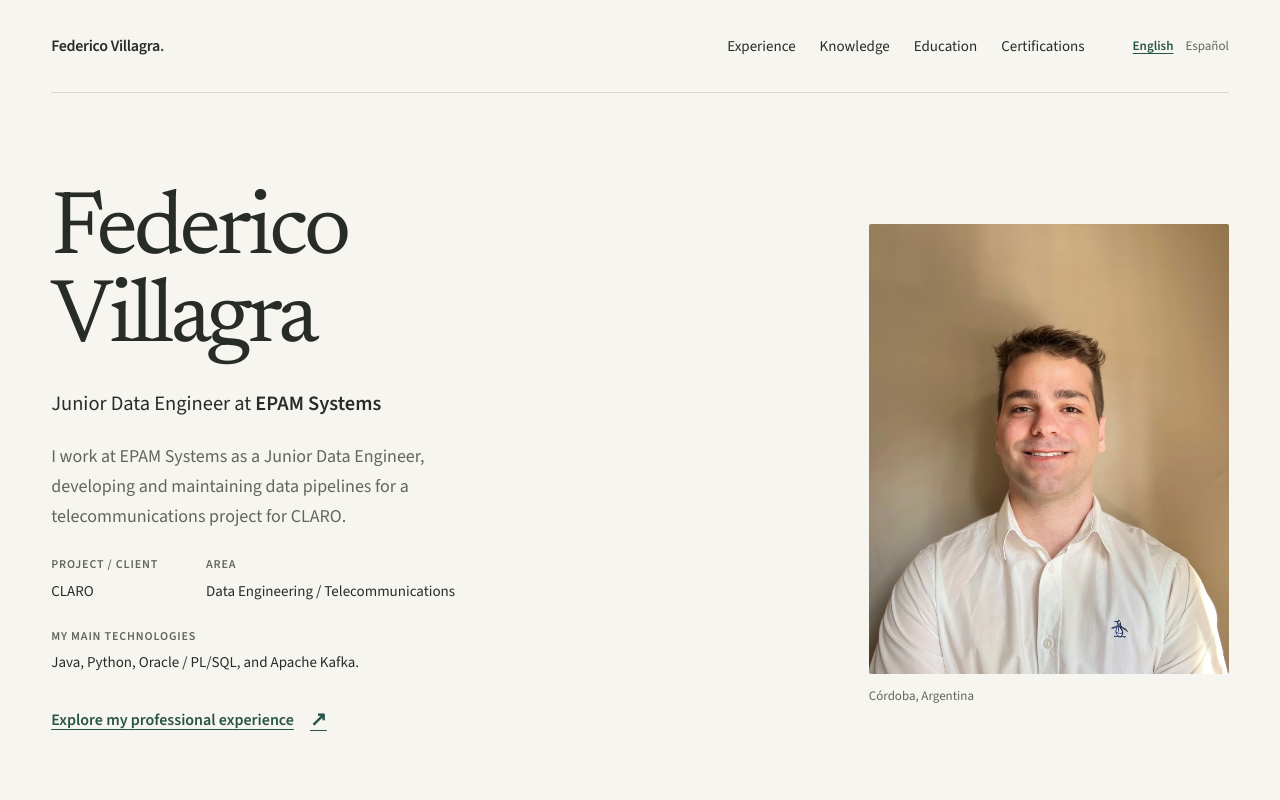
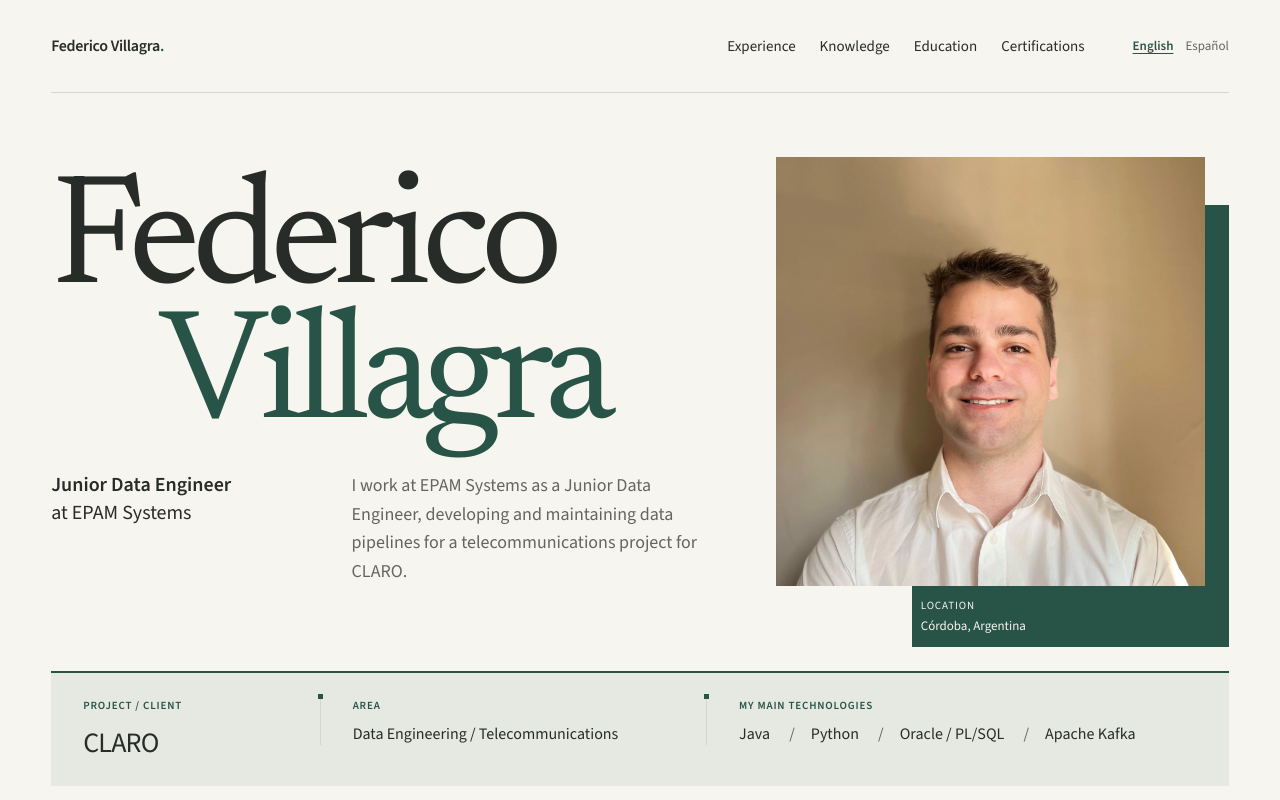
Before and after one commit to fedevillagra/federico-villagra-portfolio, a Next.js app: page / in a window 1280 px wide. Shown: the top 800 px of the page. Built offline with nearby package versions, Linux system fonts and the light colour scheme.

Commit message:
feat: redesign portfolio hero

```diff
--- a/src/app/globals.css
+++ b/src/app/globals.css
@@ -196,111 +196,6 @@ article + article {
   color: var(--accent-foreground);
 }
 
-.hero {
-  display: grid;
-  gap: var(--space-7);
-  padding-block: var(--space-7) var(--space-6);
-}
-.hero-copy {
-  min-width: 0;
-}
-.hero h1 {
-  max-width: 10ch;
-  margin: 0;
-  font-family: var(--font-editorial), Georgia, serif;
-  font-size: clamp(3.5rem, 7vw, 6.25rem);
-  font-weight: 400;
-  line-height: 0.98;
-  letter-spacing: -0.045em;
-  text-wrap: balance;
-}
-.hero-role {
-  margin-block: var(--space-5) 0;
-  font-size: clamp(1.125rem, 1.6vw, 1.375rem);
-  line-height: 1.45;
-}
-.hero-role strong {
-  font-weight: 600;
-}
-.hero-description {
-  max-width: 49ch;
-  margin-block: var(--space-5);
-  color: var(--muted);
-  font-size: 1.125rem;
-  line-height: 1.65;
-}
-.hero-context {
-  display: flex;
-  flex-wrap: wrap;
-  gap: var(--space-4) var(--space-7);
-  margin-block: var(--space-5);
-}
-.hero-context dt,
-.hero-technologies > span {
-  display: block;
-  color: var(--muted);
-  font-size: 0.75rem;
-  font-weight: 600;
-  letter-spacing: 0.07em;
-  text-transform: uppercase;
-}
-.hero-context dd {
-  margin: var(--space-1) 0 0;
-  font-size: 0.9375rem;
-}
-.hero-technologies {
-  margin-block: var(--space-5);
-  font-size: 0.9375rem;
-}
-.hero-technologies > span {
-  margin-block-end: var(--space-1);
-}
-.hero-action {
-  display: inline-flex;
-  align-items: center;
-  gap: var(--space-4);
-  min-height: 44px;
-  color: var(--accent);
-  font-size: 1rem;
-  font-weight: 600;
-  text-decoration-thickness: 1px;
-}
-.hero-action span {
-  text-decoration: none;
-  font-size: 1.25rem;
-}
-.hero-portrait {
-  width: min(100%, 20rem);
-  margin: 0;
-}
-.hero-portrait img {
-  display: block;
-  width: 100%;
-  height: auto;
-  aspect-ratio: 4 / 5;
-  object-fit: cover;
-  object-position: 50% 45%;
-  border-radius: var(--radius-small);
-}
-.hero-portrait figcaption {
-  padding-block-start: var(--space-3);
-  color: var(--muted);
-  font-size: 0.8125rem;
-}
-
-@media (min-width: 48rem) {
-  .hero {
-    grid-template-columns: minmax(0, 1.4fr) minmax(0, 1fr);
-    gap: var(--space-7);
-    padding-block: var(--space-8);
-    align-items: center;
-  }
-  .hero-portrait {
-    width: 100%;
-    max-width: var(--portrait-width);
-    justify-self: end;
-  }
-}
 @media (min-width: 64rem) {
   .site-header {
     grid-template-columns: 1fr auto auto;
@@ -312,11 +207,6 @@ article + article {
     grid-column: auto;
     padding: 0;
   }
-  .hero {
-    grid-template-columns: minmax(0, 1fr) var(--portrait-width);
-    gap: var(--space-8);
-    padding-block: var(--space-9) var(--space-8);
-  }
 }
 @media (prefers-reduced-motion: reduce) {
   :root {
--- /dev/null
+++ b/src/components/hero.module.css
@@ -0,0 +1,303 @@
+.hero {
+  --hero-tonal: color-mix(in srgb, var(--accent) 8%, var(--background));
+  display: grid;
+  grid-template-columns: minmax(0, 1fr);
+  gap: var(--space-5);
+  padding-block: var(--space-6) 0;
+}
+.name {
+  margin: 0;
+  font-family: var(--font-editorial), Georgia, serif;
+  font-size: clamp(4.5rem, 12vw, 7rem);
+  font-weight: 400;
+  line-height: 0.86;
+  letter-spacing: -0.055em;
+}
+.name > span {
+  display: block;
+}
+.name > span:last-child {
+  margin-inline-start: 30%;
+  color: var(--accent);
+}
+.role {
+  margin: 0;
+  font-size: 1.125rem;
+  line-height: 1.4;
+}
+.role > span {
+  display: block;
+}
+.role > span:first-child {
+  font-weight: 600;
+}
+.role strong {
+  font-weight: 400;
+}
+.portrait {
+  position: relative;
+  isolation: isolate;
+  margin: 0;
+  padding-inline-end: var(--space-5);
+}
+.portrait::before {
+  content: "";
+  position: absolute;
+  z-index: -1;
+  inset: var(--space-5) 0 0 30%;
+  background: var(--accent);
+}
+.portrait img {
+  display: block;
+  width: 100%;
+  height: auto;
+  aspect-ratio: 6 / 5;
+  object-fit: cover;
+  object-position: 50% 36%;
+}
+.portrait figcaption {
+  margin-inline-start: 30%;
+  margin-inline-end: calc(-1 * var(--space-5));
+  padding: var(--space-3) var(--space-4);
+  color: var(--background);
+  font-size: 0.8125rem;
+  line-height: 1.4;
+}
+.portrait :where(figcaption) > span {
+  display: block;
+  font-size: 0.6875rem;
+  text-transform: uppercase;
+  letter-spacing: 0.08em;
+  margin-block-end: var(--space-1);
+}
+.description {
+  margin: 0;
+  max-width: 48ch;
+  font-size: 1rem;
+  line-height: 1.6;
+  color: var(--muted);
+}
+.metadata {
+  display: grid;
+  grid-template-columns: 1fr 1.5fr;
+  gap: var(--space-5);
+  margin: 0;
+  padding: var(--space-5);
+  background: var(--hero-tonal);
+  border-block-start: 2px solid var(--accent);
+}
+.metadata dt {
+  font-size: 0.6875rem;
+  letter-spacing: 0.075em;
+  text-transform: uppercase;
+  font-weight: 600;
+  color: var(--accent);
+}
+.metadata dd {
+  margin: var(--space-2) 0 0;
+  font-size: 0.9375rem;
+  line-height: 1.4;
+}
+.project dd {
+  font-size: 1.5rem;
+  letter-spacing: -0.03em;
+}
+.stack {
+  grid-column: 1 / -1;
+}
+.stack ul {
+  display: flex;
+  flex-wrap: wrap;
+  gap: var(--space-2) var(--space-4);
+  list-style: none;
+  padding: 0;
+  margin: 0;
+}
+.stack li {
+  margin: 0;
+}
+.stack li:not(:last-child)::after {
+  content: " /";
+  color: var(--muted);
+  margin-inline-start: var(--space-4);
+}
+.endnote {
+  display: flex;
+  flex-wrap: wrap;
+  justify-content: space-between;
+  align-items: center;
+  gap: var(--space-3) var(--space-6);
+  padding-block: 0 var(--space-3);
+  border-block-end: 1px solid var(--border);
+}
+.endnote a {
+  display: inline-flex;
+  align-items: center;
+  gap: var(--space-3);
+  min-height: 44px;
+  font-size: 0.9375rem;
+  color: var(--accent);
+}
+.next {
+  text-decoration: none;
+}
+.next > span:first-child {
+  font-size: 0.75rem;
+}
+.action {
+  text-decoration-thickness: 1px;
+}
+.action > span {
+  font-size: 1.5rem;
+  transition: transform var(--motion-fast) ease;
+}
+.action:hover > span {
+  transform: translate(2px, 2px);
+}
+@media (min-width: 37.5rem) and (max-width: 47.99rem) {
+  .portrait {
+    width: 65%;
+    justify-self: end;
+  }
+}
+@media (min-width: 48rem) {
+  .hero {
+    grid-template-columns: repeat(12, minmax(0, 1fr));
+    column-gap: var(--space-4);
+    row-gap: var(--space-5);
+    padding-block-start: var(--space-7);
+  }
+  .name {
+    grid-column: 1 / 9;
+    grid-row: 1;
+    font-size: clamp(6rem, 11vw, 10rem);
+    position: relative;
+    z-index: 1;
+    align-self: end;
+  }
+  .role {
+    grid-column: 2 / 8;
+    grid-row: 2;
+    font-size: 1.25rem;
+    align-self: center;
+  }
+  .portrait {
+    grid-column: 9 / -1;
+    grid-row: 1 / 4;
+    align-self: stretch;
+    padding-top: var(--space-4);
+    display: flex;
+    flex-direction: column;
+  }
+  .portrait img {
+    aspect-ratio: 3 / 4;
+    flex: none;
+    min-height: 0;
+    object-position: 50% 40%;
+  }
+  .portrait::before {
+    top: var(--space-8);
+  }
+  .portrait figcaption {
+    margin-inline-start: 30%;
+  }
+  .description {
+    grid-column: 2 / 8;
+    grid-row: 3;
+    align-self: end;
+    padding-block-end: var(--space-5);
+  }
+  .metadata {
+    grid-column: 1 / -1;
+    grid-template-columns: 0.75fr 1.3fr 1.8fr;
+    align-items: start;
+    column-gap: var(--space-6);
+  }
+  .stack {
+    grid-column: auto;
+  }
+  .endnote {
+    grid-column: 1 / -1;
+  }
+}
+@media (min-width: 64rem) {
+  .hero {
+    column-gap: var(--space-5);
+    row-gap: var(--space-5);
+  }
+  .name {
+    grid-column: 1 / 9;
+    font-size: clamp(8rem, 12.2vw, 11rem);
+  }
+  .name > span:last-child {
+    margin-inline-start: 14%;
+  }
+  .portrait {
+    grid-column: 8 / -1;
+    margin-inline-start: var(--space-5);
+    grid-row: 1 / 3;
+  }
+  .portrait img {
+    aspect-ratio: 1 / 1;
+    object-position: 50% 35%;
+  }
+  .role {
+    grid-column: 1 / 4;
+    align-self: start;
+  }
+  .description {
+    grid-column: 4 / 8;
+    grid-row: 2;
+    align-self: start;
+    max-width: 45ch;
+    font-size: 1.125rem;
+    padding-inline-end: var(--space-5);
+  }
+  .metadata {
+    padding: var(--space-5) var(--space-6);
+  }
+  .metadata dd {
+    font-size: 1rem;
+  }
+  .project dd {
+    font-size: 1.75rem;
+  }
+  .area {
+    position: relative;
+    padding-inline-start: var(--space-6);
+    border-inline-start: 1px solid var(--border);
+  }
+  .stack {
+    position: relative;
+    padding-inline-start: var(--space-6);
+    border-inline-start: 1px solid var(--border);
+  }
+  .area::before,
+  .stack::before {
+    content: "";
+    position: absolute;
+    width: 5px;
+    height: 5px;
+    background: var(--accent);
+    inset: -3px auto auto -3px;
+  }
+}
+
+@media (max-width: 47.99rem) {
+  .metadata {
+    padding: var(--space-4);
+    gap: var(--space-4);
+  }
+  .endnote {
+    display: grid;
+    grid-template-columns: 1fr 1.6fr;
+    gap: var(--space-4);
+  }
+  .endnote a {
+    font-size: 0.875rem;
+    line-height: 1.4;
+  }
+  .action {
+    justify-content: space-between;
+  }
+}
--- a/src/components/hero.tsx
+++ b/src/components/hero.tsx
@@ -9,56 +9,70 @@ import {
 } from "@/content/facts";
 import { visualContent } from "@/content/visual";
 import type { Locale } from "@/i18n/locales";
+import styles from "./hero.module.css";
 
 export function Hero({ locale }: { locale: Locale }) {
   const copy = content[locale];
   const visual = visualContent[locale];
   const current = experiences.data;
-  const stack = new Intl.ListFormat(locale, {
-    style: "long",
-    type: "conjunction",
-  }).format(heroTechnologies.map((id) => technologies[id]));
-
+  const [firstName, ...surname] = profile.name.split(" ");
   return (
-    <header className="hero">
-      <div className="hero-copy">
-        <h1>{profile.name}</h1>
-        <p className="hero-role">
-          <span lang="en">{profile.currentRole}</span> {visual.at}{" "}
-          <strong>{organizations[current.employer]}</strong>
-        </p>
-        <p className="hero-description">{copy.hero.description}</p>
-        <dl className="hero-context">
-          <div>
-            <dt>{copy.labels.project}</dt>
-            <dd>{organizations[current.project]}</dd>
-          </div>
-          <div>
-            <dt>{copy.labels.area}</dt>
-            <dd>{copy.hero.area}</dd>
-          </div>
-        </dl>
-        <p className="hero-technologies">
-          <span>{copy.hero.technologies}</span>
-          {stack}.
-        </p>
-        <a className="hero-action" href="#experience">
-          {copy.hero.cta}
-          <span aria-hidden="true">↗</span>
-        </a>
-      </div>
-      <figure className="hero-portrait">
+    <header className={styles.hero}>
+      <h1 className={styles.name}>
+        <span>{firstName}</span> <span>{surname.join(" ")}</span>
+      </h1>
+      <p className={styles.role}>
+        <span lang="en">{profile.currentRole}</span>
+        <span>
+          {visual.at} <strong>{organizations[current.employer]}</strong>
+        </span>
+      </p>
+      <figure className={styles.portrait}>
         <Image
           src="/images/federico-villagra-portrait.webp"
           alt={visual.portraitAlt}
           width={2777}
           height={3982}
-          sizes="(min-width: 1024px) 360px, (min-width: 768px) 35vw, (min-width: 368px) 320px, calc(100vw - 48px)"
+          sizes="(min-width: 1305px) 426px, (min-width: 768px) 34vw, (min-width: 600px) 60vw, calc(100vw - 72px)"
           loading="eager"
           fetchPriority="high"
         />
-        <figcaption>{profile.location}</figcaption>
+        <figcaption>
+          <span>{copy.labels.location}</span>
+          {profile.location}
+        </figcaption>
       </figure>
+      <p className={styles.description}>{copy.hero.description}</p>
+      <dl className={styles.metadata}>
+        <div className={styles.project}>
+          <dt>{copy.labels.project}</dt>
+          <dd>{organizations[current.project]}</dd>
+        </div>
+        <div className={styles.area}>
+          <dt>{copy.labels.area}</dt>
+          <dd>{copy.hero.area}</dd>
+        </div>
+        <div className={styles.stack}>
+          <dt>{copy.hero.technologies}</dt>
+          <dd>
+            <ul>
+              {heroTechnologies.map((id) => (
+                <li key={id}>{technologies[id]}</li>
+              ))}
+            </ul>
+          </dd>
+        </div>
+      </dl>
+      <div className={styles.endnote}>
+        <a className={styles.next} href="#current-work">
+          <span aria-hidden="true">01 /</span> {copy.currentWork.label}
+          <span aria-hidden="true">↓</span>
+        </a>
+        <a className={styles.action} href="#experience">
+          {copy.hero.cta}
+          <span aria-hidden="true">↘</span>
+        </a>
+      </div>
     </header>
   );
 }
```
